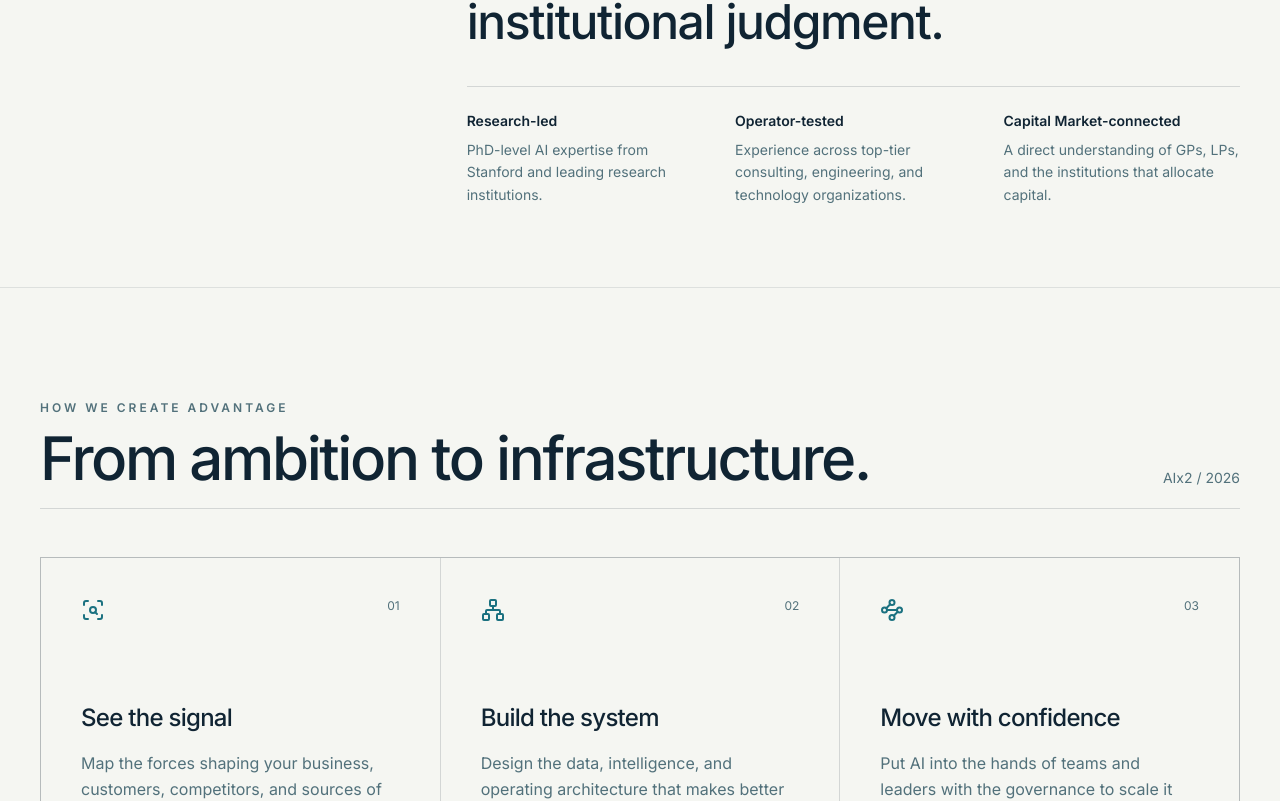
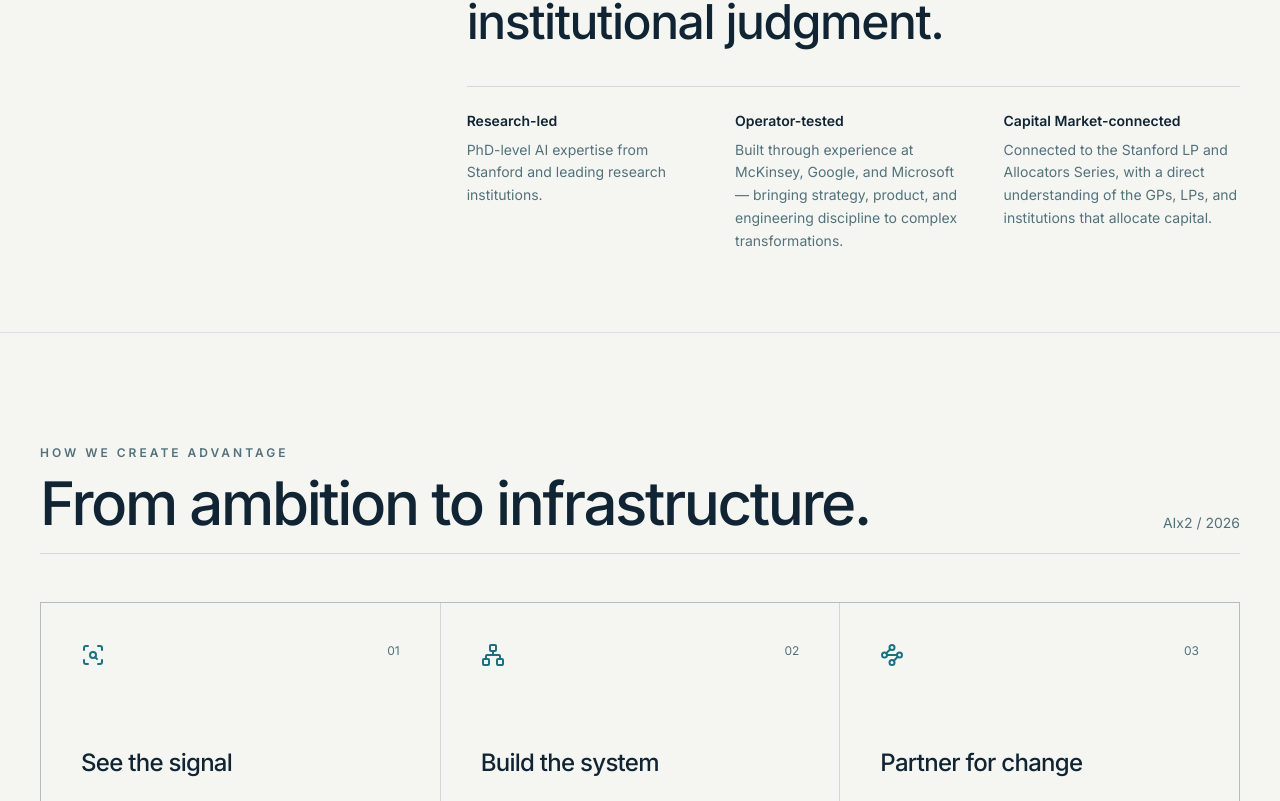
Before and after one commit to Mohammd-Rasouli/aix2-website, a Next.js app: page / in a window 1280 px wide. Shown: the part 1179-1980 px from the top of the page. Built offline with nearby package versions, Linux system fonts and the light colour scheme.

Commit message:
Refine homepage transformation messaging

```diff
--- a/app/page.tsx
+++ b/app/page.tsx
@@ -67,8 +67,8 @@ export default function Home() {
                 <p className="max-w-4xl text-3xl font-medium leading-tight tracking-[-0.03em] md:text-5xl">Where frontier research meets institutional judgment.</p>
                 <div className="mt-10 grid gap-8 border-t border-[#102433]/15 pt-6 md:grid-cols-3">
                   <div><p className="text-sm font-semibold text-[#102433]">Research-led</p><p className="mt-2 text-sm leading-relaxed text-[#52717b]">PhD-level AI expertise from Stanford and leading research institutions.</p></div>
-                  <div><p className="text-sm font-semibold text-[#102433]">Operator-tested</p><p className="mt-2 text-sm leading-relaxed text-[#52717b]">Experience across top-tier consulting, engineering, and technology organizations.</p></div>
-                  <div><p className="text-sm font-semibold text-[#102433]">Capital Market-connected</p><p className="mt-2 text-sm leading-relaxed text-[#52717b]">A direct understanding of GPs, LPs, and the institutions that allocate capital.</p></div>
+                  <div><p className="text-sm font-semibold text-[#102433]">Operator-tested</p><p className="mt-2 text-sm leading-relaxed text-[#52717b]">Built through experience at McKinsey, Google, and Microsoft — bringing strategy, product, and engineering discipline to complex transformations.</p></div>
+                  <div><p className="text-sm font-semibold text-[#102433]">Capital Market-connected</p><p className="mt-2 text-sm leading-relaxed text-[#52717b]">Connected to the Stanford LP and Allocators Series, with a direct understanding of the GPs, LPs, and institutions that allocate capital.</p></div>
                 </div>
               </div>
             </div>
@@ -79,7 +79,7 @@ export default function Home() {
           <div className="mx-auto max-w-7xl px-6 lg:px-10">
             <div className="mb-12 flex items-end justify-between border-b border-[#102433]/15 pb-5"><div><p className="mb-3 text-xs font-semibold uppercase tracking-[0.25em] text-[#52717b]">How we create advantage</p><h2 className="text-4xl font-medium tracking-[-0.04em] md:text-6xl">From ambition to infrastructure.</h2></div><span className="hidden text-sm text-[#52717b] md:block">AIx2 / 2026</span></div>
             <div className="grid gap-px overflow-hidden border border-[#102433]/15 bg-[#102433]/15 md:grid-cols-3">
-              {[{icon: ScanSearch, title: 'See the signal', text: 'Map the forces shaping your business, customers, competitors, and sources of capital.'}, {icon: Network, title: 'Build the system', text: 'Design the data, intelligence, and operating architecture that makes better decisions repeatable.'}, {icon: Waypoints, title: 'Move with confidence', text: 'Put AI into the hands of teams and leaders with the governance to scale it responsibly.'}].map(({ icon: Icon, title, text }, index) => <article key={title} className="group bg-[#f5f6f2] p-8 transition hover:bg-[#e5eef0] lg:p-10"><div className="flex items-start justify-between"><Icon className="text-[#1b7180]" /><span className="text-xs text-[#52717b]">0{index + 1}</span></div><h3 className="mt-20 text-2xl font-medium tracking-[-0.03em]">{title}</h3><p className="mt-4 leading-relaxed text-[#52717b]">{text}</p><ChevronRight className="mt-8 text-[#1b7180] transition group-hover:translate-x-1" /></article>)}
+              {[{icon: ScanSearch, title: 'See the signal', text: 'Define the AI-native ambition and vision for your organization — the distinctive capabilities that will keep it ahead of competitors.'}, {icon: Network, title: 'Build the system', text: 'Design the operating architecture, data foundation, and intelligence layer, then sequence a transition roadmap tailored to how your organization creates value.'}, {icon: Waypoints, title: 'Partner for change', text: 'Move from strategy to durable transformation with a trusted partner, applying practices shaped by the Bay Area, Stanford, and leading consulting and engineering firms.'}].map(({ icon: Icon, title, text }, index) => <article key={title} className="group bg-[#f5f6f2] p-8 transition hover:bg-[#e5eef0] lg:p-10"><div className="flex items-start justify-between"><Icon className="text-[#1b7180]" /><span className="text-xs text-[#52717b]">0{index + 1}</span></div><h3 className="mt-20 text-2xl font-medium tracking-[-0.03em]">{title}</h3><p className="mt-4 leading-relaxed text-[#52717b]">{text}</p><ChevronRight className="mt-8 text-[#1b7180] transition group-hover:translate-x-1" /></article>)}
             </div>
           </div>
         </section>
```
